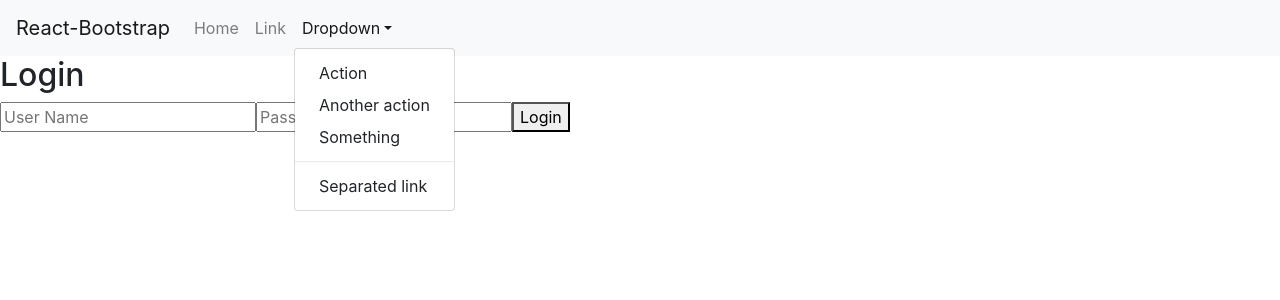
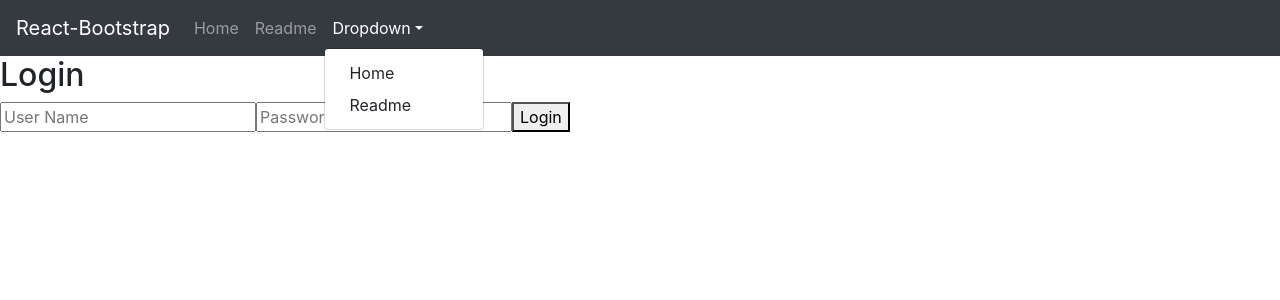
Before and after one commit to NicoCPH/grp5startCode, a React (Create React App) app in the folder Front-end/: page / in a window 1280 px wide. Both pictures are taken after a click on the button "Dropdown". Shown: the top 300 px of the page. Built offline with nearby package versions, Linux system fonts and the light colour scheme.

Commit message:
Bootstrap sat ind og brugt som Nav med router

```diff
--- a/Front-end/src/App.js
+++ b/Front-end/src/App.js
@@ -1,5 +1,4 @@
-import React, { useState, useEffect } from "react"
-import Login from "./components/login"
+import React, { } from "react"
 import NavBar from "./components/navBar"
 
 
@@ -9,7 +8,7 @@ function App() {
   return (
     <div>
       <NavBar />
-      <Login />
+
     </div>
   )
 
--- a/Front-end/src/components/navBar.jsx
+++ b/Front-end/src/components/navBar.jsx
@@ -1,82 +1,79 @@
 import React from "react";
-import {
-  BrowserRouter as Router,
-  Switch,
-  Route,
-  Link,
-  NavLink,
-  useParams,
-  useRouteMatch,
-  Prompt,
-} from "react-router-dom";
-import Navbar from "react-bootstrap/Navbar";
-import Nav from "react-bootstrap/Nav";
-import NavDropdown from "react-bootstrap/NavDropdown";
-
-const About = () => <span>About</span>;
-
-const Users = () => <span>Users</span>;
+import { BrowserRouter as Router, Switch, Route, Link } from "react-router-dom";
+import { Navbar, Nav, NavItem, NavDropdown } from "react-bootstrap";
+import Login from "./login";
 
 const NavBarIO = () => {
   return (
-    <Navbar bg="light" expand="lg">
-      <Navbar.Brand href="#home">React-Bootstrap</Navbar.Brand>
-      <Navbar.Toggle aria-controls="basic-navbar-nav" />
-      <Navbar.Collapse id="basic-navbar-nav">
-        <Nav className="mr-auto">
-          <Nav.Link href="#home">Home</Nav.Link>
-          <Nav.Link href="#link">Link</Nav.Link>
-          <NavDropdown title="Dropdown" id="basic-nav-dropdown">
-            <NavDropdown.Item href="#action/3.1">Action</NavDropdown.Item>
-            <NavDropdown.Item href="#action/3.2">
-              Another action
-            </NavDropdown.Item>
-            <NavDropdown.Item href="#action/3.3">Something</NavDropdown.Item>
-            <NavDropdown.Divider />
-            <NavDropdown.Item href="#action/3.4">
-              Separated link
-            </NavDropdown.Item>
-          </NavDropdown>
-        </Nav>
-      </Navbar.Collapse>
-    </Navbar>
+    <>
+      <Router>
+        <Header />
+        <div>
+          <Content />
+        </div>
+      </Router>
+    </>
   );
 };
 
 const Header = () => {
   return (
     <>
-      <NavLink exact activeClassName="active" to="/">
-        Home
-      </NavLink>
-      <NavLink activeClassName="active" to="/">
-        Products
-      </NavLink>
-      <NavLink activeClassName="active" to="/">
-        Add Book
-      </NavLink>
+      <div>
+        <Navbar bg="dark" variant="dark">
+          <Navbar.Brand as={Link} to="/">
+            React-Bootstrap
+          </Navbar.Brand>
+          <Navbar.Collapse id="responsive-navbar-nav">
+            <Nav className="mr-auto">
+              <NavItem href="/">
+                <Nav.Link as={Link} to="/">
+                  Home
+                </Nav.Link>
+              </NavItem>
+              <NavItem href="/Readme">
+                <Nav.Link as={Link} to="/Readme">
+                  Readme
+                </Nav.Link>
+              </NavItem>
+              <NavDropdown title="Dropdown" id="basic-nav-dropdown">
+                <NavDropdown.Item as={Link} to="/">
+                  Home
+                </NavDropdown.Item>
+                <NavDropdown.Item as={Link} to="/Readme">
+                  Readme
+                </NavDropdown.Item>
+              </NavDropdown>
+            </Nav>
+          </Navbar.Collapse>
+        </Navbar>
+      </div>
     </>
   );
 };
-const Content = (props) => {
+const Content = () => {
   return (
     <Switch>
-      <Route exact path="/">
-        <Home />
-      </Route>
-      <Route path="/"></Route>
-      <Route path="/"></Route>
-      <Route path="*">
-        <NoMatch />
-      </Route>
+      <Route exact path="/" component={Home} />
+      <Route path="/Readme" component={Readme} />
+      <Route path="*" component={NoMatch} />
     </Switch>
   );
 };
 
+const Readme = () => {
+  return (
+    <>
+      <p>Hejsa readme</p>
+    </>
+  );
+};
+
 const Home = () => {
-  return <h2>Home</h2>;
+  return <Login />;
 };
 const NoMatch = () => {
   return <p>There was no match</p>;
 };
+
 export default NavBarIO;
```
